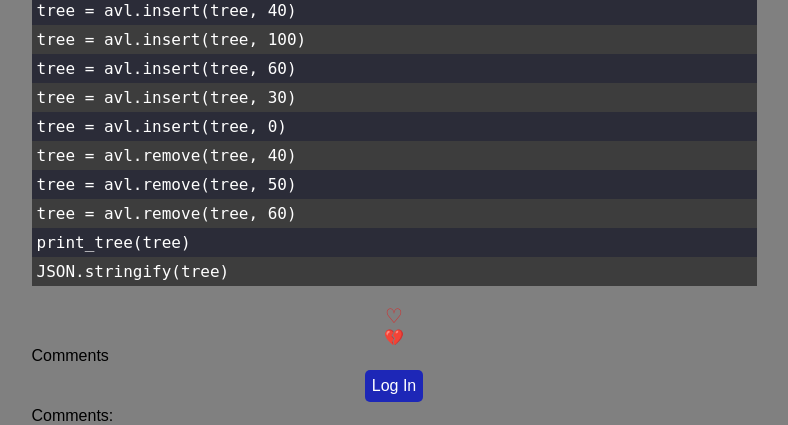
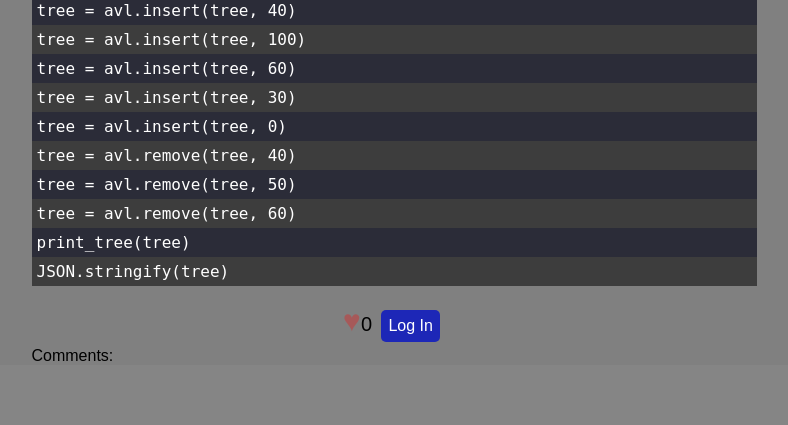
Before and after one commit to arslan-ashraf/csinjs, a Django app: a page that uses templates/base.html in a window 1280 px wide. Shown: the part 4055-4480 px from the top of the page, without its empty margins (246-1034 px from the left). After the commit the page ends 4416 px from the top, so only its background shows below. Run offline with Django 3.2, Linux system fonts and the light colour scheme; data comes from the database, SQL or seed files in the repository; both versions use the stored data as it was after the commit; data that the repository does not hold is empty.

Commit message:
comments ajax complete

```diff
--- a/blog/views.py
+++ b/blog/views.py
@@ -59,7 +59,7 @@ def show(request, friendly_title = None):
 	    for each_user in algorithm.users.all():
 	        if each_user == request.user:
 	            continue
-	        Notification.objects.create(sender = request.user.username, receiver = each_user.username, action = 'posted a', body = 'comment', url = blog.get_absolute_url())
+	        Notification.objects.create(sender = request.user, receiver = each_user, action = 'posted a', body = 'comment', url = blog.get_absolute_url())
 	    blog.users.add(request.user)
 	    return render(request, 'comments/new_comment.html', { 'comment': new_comment })
 	form = Comment_form(request.POST or None)
--- a/comments/models.py
+++ b/comments/models.py
@@ -13,6 +13,9 @@ class Comment(models.Model):
 	def __str__(self):
 		return str(self.user.username)
 
+	class Meta:
+		ordering = ['-created_at']
+
 class Notification(models.Model):
     sender = models.ForeignKey(User, on_delete = models.CASCADE, related_name = 'sender_notification')
     receiver = models.ForeignKey(User, on_delete = models.CASCADE, related_name = 'receiver_notification')
--- a/computer_science/views.py
+++ b/computer_science/views.py
@@ -64,7 +64,7 @@ def show(request, friendly_category = None, friendly_title = None):
 	    new_comment = Comment.objects.create(user = request.user, algorithm = algorithm,content = request.POST['typed_comment'])
 	    for each_user in algorithm.users.all():
 	        if each_user == request.user: continue
-	        Notification.objects.create(sender = request.user.username, receiver = each_user.username, action = 'posted a', body = 'comment', url = algorithm.get_absolute_url())
+	        Notification.objects.create(sender = request.user, receiver = each_user, action = 'posted a', body = 'comment', url = algorithm.get_absolute_url())
 	    algorithm.users.add(request.user)
 	    return render(request, 'comments/new_comment.html', { 'comment': new_comment })
 	# print('#' * 50)
--- a/static_files/css/main.css
+++ b/static_files/css/main.css
@@ -187,18 +187,18 @@ a {
 }
 
 .like {
-    font-size: 20px;
+    font-size: 30px;
     cursor: pointer;
     position: relative;
-    color: rgba(255, 0, 0, .7);
+    color: rgba(255, 0, 0, .3);
 }
 
 .like:hover {
-    color: rgba(55, 0, 0, 1);
+    color: rgba(225, 0, 0, 1);
 }
 
 .like-counts {
-    margin-right 5px;
+    margin-left:; 5px;
     font-size: 20px;
 }
 
--- a/templates/algorithms/show.html
+++ b/templates/algorithms/show.html
@@ -18,25 +18,7 @@
 		<div class="algorithm-code">{{ algorithm.code|safe }}</div>
 		<br />
 
-		<div class='like'>
-		    &#9825;
-		</div>
-
-		<div class='dislike'>
-		    &#128148;
-		</div>
-
-
-		<div class="comment-count">Comments</div>
-
-		{% for comment in comments %}
-
-			<div class="single-comment">
-				<p class="comment-username"><b>{{ comment.user }}</b> {{ comment.created_at|timesince }}</p>
-				<p class="comment-content">{{ comment.content }}</p>
-			</div>
-
-		{% endfor %}
+		<a class='like like-button'>&hearts; </a><span class="like-counts">{{ algorithm.likes.count }}</span>
 
 		{% if user.is_superuser %}
 
--- a/templates/base.html
+++ b/templates/base.html
@@ -76,9 +76,8 @@
     							'csrfmiddlewaretoken': $("input[name='csrfmiddlewaretoken']").val(),
     						},
     						success: function(data){
-    							console.log(data)
     							$('.all-comments').prepend(data)
-    							comment_area_text.val('').focus()
+    							$('#id_content').val('').focus()
     						}
     					})
 				    }
@@ -92,7 +91,7 @@
 						dataType: 'html',
 						success: function(data){
 							let parsed_data = JSON.parse(data)
-							$('.like-message').text(parsed_data)
+							$('.like-message').text(parsed_data['current_user_likes'])
 							$('.like-counts').text(parsed_data['likes'])
 							if (parsed_data['current_user_likes'] == 'Unlike'){
 							    like_button.css('color', rgba(255, 0, 0, 1))
@@ -109,7 +108,6 @@
 						url: '/user/notifications/',
 						dataType: 'html',
 						success: function(data){
-						    console.log(data)
 							let parsed_data = JSON.parse(data)
 							let notify = '', n_count = 0
 							for(let i = 0; i < parsed_data.length; i++){
--- a/templates/blogs/blog_show.html
+++ b/templates/blogs/blog_show.html
@@ -23,6 +23,8 @@
 		<div class="blog-code">{{ blog.content|safe }}</div>
 
 		<br />
+
+        <a class='like like-button'>&hearts;</a><span class="like-counts">{{ blog.likes.count }}</span>
 
 		{% if user.is_superuser %}
 
--- a/user/views.py
+++ b/user/views.py
@@ -5,6 +5,7 @@ from django.contrib.auth import authenticate, login, logout, update_session_auth
 from django.contrib.auth.models import User
 from .forms import Login_form, Registration_form, Edit_profile_form, Change_password_form
 from comments.models import Comment, Notification
+from django.core.serializers import serialize
 
 def user_login(request):
 	form = Login_form(request.POST or None)
@@ -79,11 +80,15 @@ def user_notifications(request):
         return JsonResponse([], safe = False)
     all_notifications_of_this_user = Notification.objects.filter(receiver = request.user)
     data_arr = []
+    # print('()' * 50)
+    # print('notifications of this user')
+    # print(all_notifications_of_this_user)
+    # print('()' * 50)
     for i in range(0, len(all_notifications_of_this_user)):
         data = {}
-        data['sender'] = all_notifications_of_this_user.sender
-        data['action'] = all_notifications_of_this_user.action
-        data['body'] = all_notifications_of_this_user.body
-        data['url'] = all_notifications_of_this_user.url
+        data['sender'] = all_notifications_of_this_user[i].sender.username
+        data['action'] = all_notifications_of_this_user[i].action
+        data['body'] = all_notifications_of_this_user[i].body
+        data['url'] = all_notifications_of_this_user[i].url
         data_arr.append(data)
     return JsonResponse(data_arr, safe = False)
```
Also changed, not shown: db.sqlite3, templates/comments/new_comment.html (renamed from templates/comments/new_comments.html).
